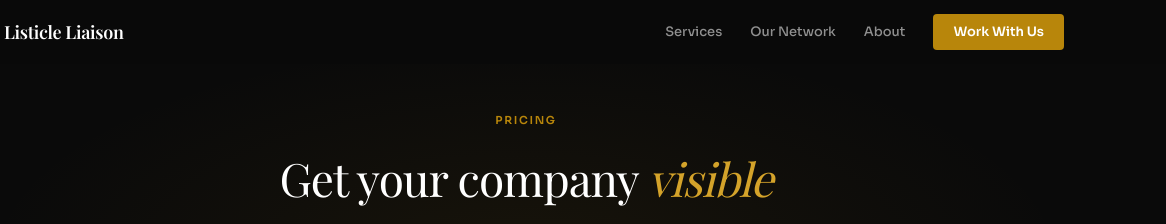
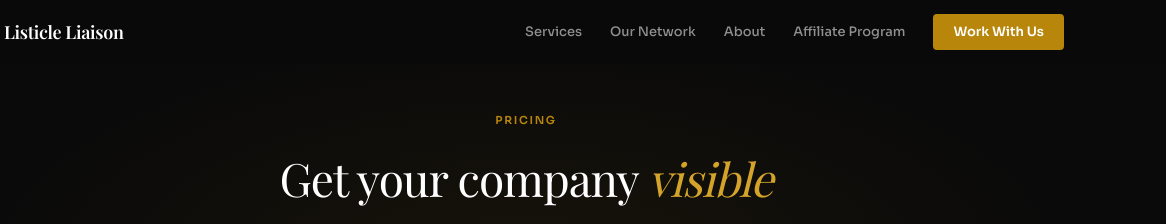
Before and after one commit to jlc12377/listicleliaison, a plain HTML site: page pages/pricing.html in a window 1280 px wide. Shown: the top 224 px of the page, 114-1280 px from the left. Drawn offline with nearby package versions, Linux system fonts and the light colour scheme; a web font is replaced by a local one.

Commit message:
Update pricing.html

```diff
--- a/pages/pricing.html
+++ b/pages/pricing.html
@@ -75,7 +75,7 @@
 </head>
 <body>
 
-<nav class="nav"><div class="nav-inner"><a href="/" class="nav-brand"><span class="nav-brand-dot"></span><span class="nav-brand-text">Listicle Liaison</span></a><div class="nav-links"><a href="/#services">Services</a><a href="/#network">Our Network</a><a href="/pages/about.html">About</a><a href="/#contact" class="nav-cta">Work With Us</a></div><button class="mobile-menu-btn" onclick="document.querySelector('.nav-links').classList.toggle('open')" aria-label="Menu"><span></span><span></span><span></span></button></div></nav>
+<nav class="nav"><div class="nav-inner"><a href="/" class="nav-brand"><span class="nav-brand-dot"></span><span class="nav-brand-text">Listicle Liaison</span></a><div class="nav-links"><a href="/#services">Services</a><a href="/#network">Our Network</a><a href="/pages/about.html">About</a><a href="/pages/partners.html">Affiliate Program</a><a href="/#contact" class="nav-cta">Work With Us</a></div><button class="mobile-menu-btn" onclick="document.querySelector('.nav-links').classList.toggle('open')" aria-label="Menu"><span></span><span></span><span></span></button></div></nav>
 
 <div class="page-header">
   <div class="page-eyebrow">Pricing</div>
```
